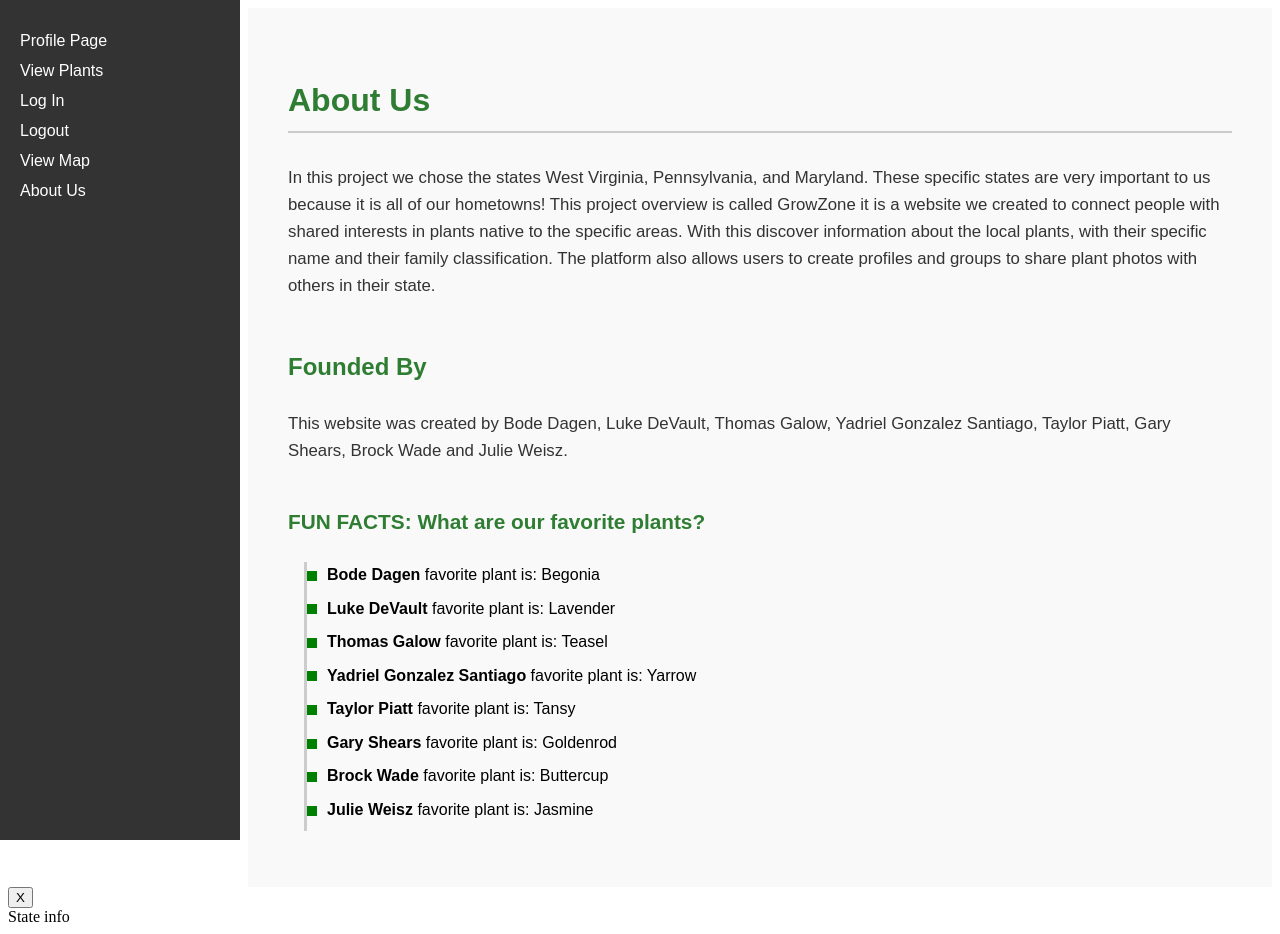
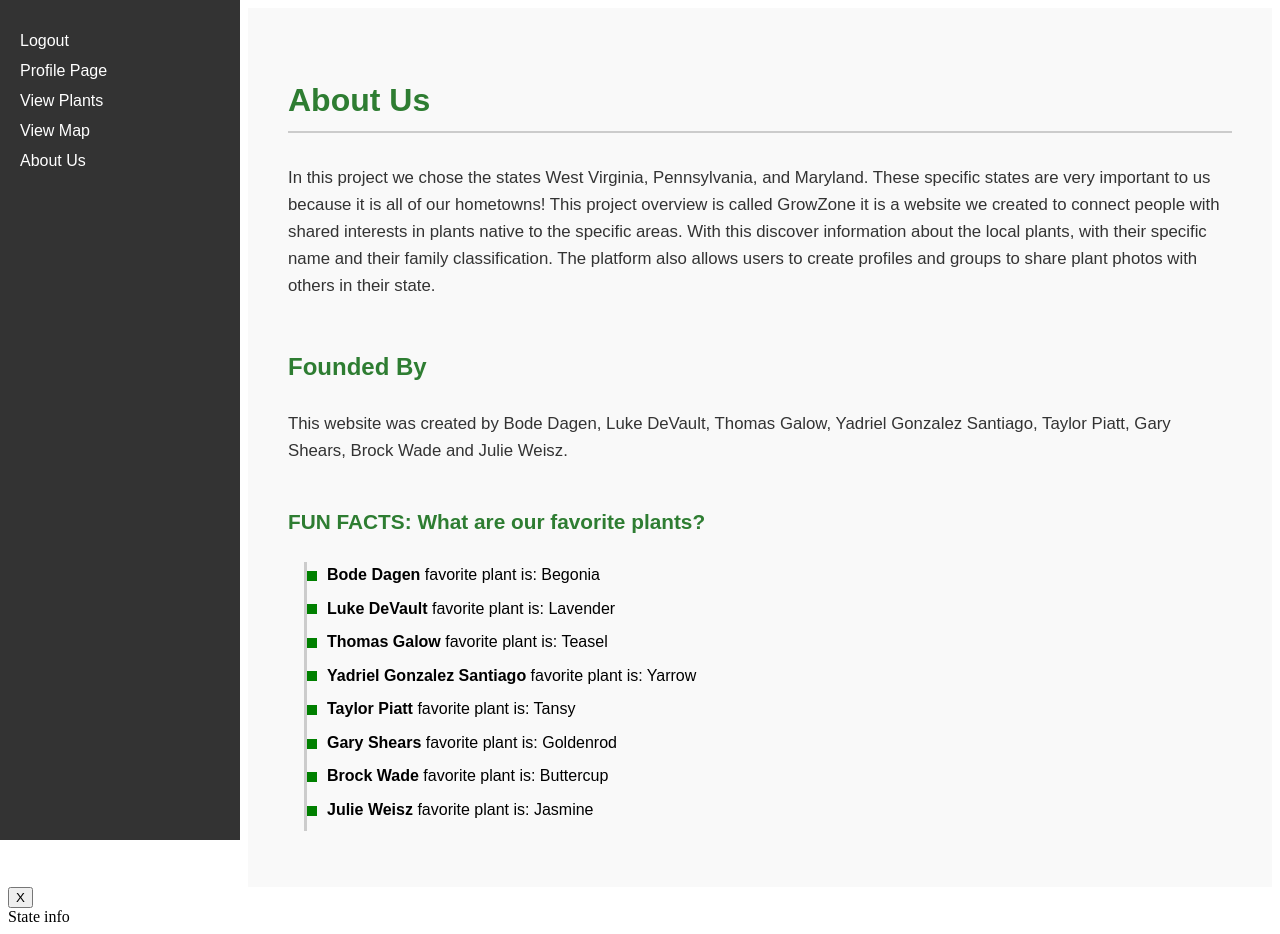
Before and after one commit to WVU-CS330-2025-01-Group04/GrowZone, a plain HTML site: page front-end/src/pages/AboutUs.html in a window 1280 px wide. Drawn offline with Linux system fonts and the light colour scheme; files that its build step writes are made by us from their sources.

Commit message:
Update AboutUs.html

```diff
--- a/front-end/src/pages/AboutUs.html
+++ b/front-end/src/pages/AboutUs.html
@@ -19,10 +19,9 @@ and a sidebar for state information.
     <body>
         <!--Sidebar navigation on the left -->
       <div class="sidebarLeft">
+          <a href="logoutPage.html">Logout</a>
          <a href="profilepage.html">Profile Page</a>
          <a href="myplants.html">View Plants</a>
-         <a href="userLogin.html">Log In</a>
-         <a href="logoutPage.html">Logout</a>
          <a href="plantMap.html">View Map</a>
          <a href="aboutUs.html">About Us</a>
          </div>
```
